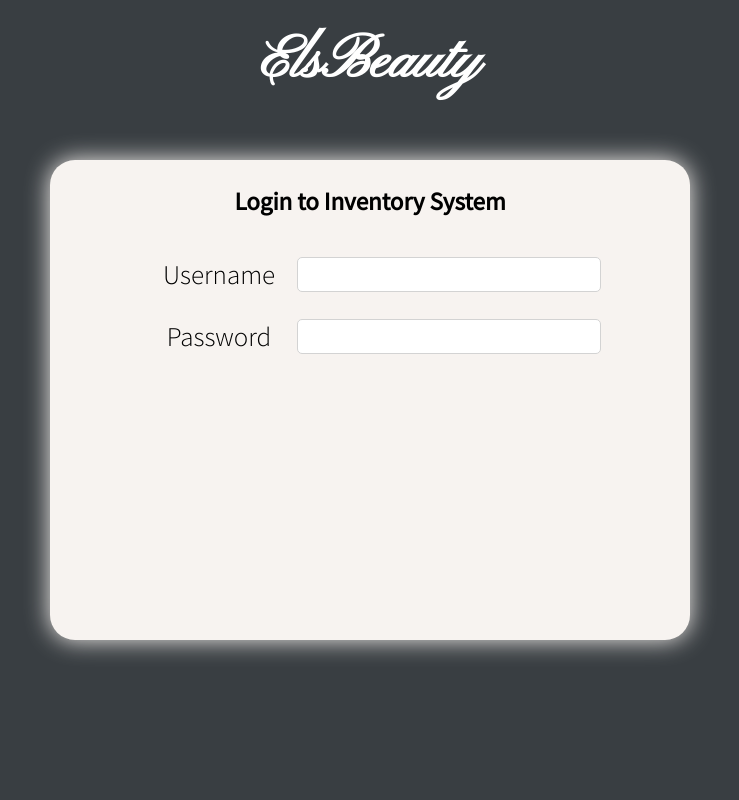
After one commit to robertxsonny/ElsBeauty, a PHP site: page /login.php in a window 1280 px wide. The commit adds this page. Shown: the whole page, without its empty margins (270-1009 px from the left). Run offline with PHP 8.4, Linux system fonts and the light colour scheme.

Commit message:
udah bisa insert admin pake SSL. halaman login udah ok desainnya.

```diff
--- /dev/null
+++ b/css/login.css
@@ -0,0 +1,80 @@
+body {
+	overflow: hidden;
+	margin-top: 0px;
+	margin-left: 0px;
+}
+
+.main {
+	min-width: 100%;
+	min-height: 100%;
+	position: fixed;
+	display: block;
+	background-color: #393e42;
+	text-align: center;
+}
+
+.loginbox {
+	position: absolute;
+	background: #F7F3F0;
+	min-width: 50%;
+	min-height: 60%;
+	float: none;
+	/* width: 300px; */
+	/* height: 400px; */
+	left: 25%;
+	top: 20%;
+	border-radius: 25px;
+	box-shadow: #F7F3F0 0px 0px 25px;
+}
+
+.loginbox p {
+	font-family: 'Source Sans Pro', sans-serif;
+	font-size: 25px;
+	font-weight: bold;
+}
+
+.title {
+	font-size: 60px;
+	font-family: 'Pinyon Script', cursive;
+	color: #FFFFFF;
+	font-weight: bold;
+	position: relative;
+}
+
+.title p {
+	margin: 25px;
+}
+
+.userdetails {
+	border-color: transparent;
+	font-family: 'Source Sans Pro', sans-serif;
+	position: relative;
+	margin: auto;
+	font-size: 27px;
+	font-weight: lighter;
+}
+
+.userdetails tr {
+	height: 60px;
+}
+
+.userdetails td {
+	min-width: 20%;
+	width: 147px;
+}
+
+.userdetails input {
+	border-radius: 5px;
+	font-family: 'Source Sans Pro', sans-serif;
+	font-weight: lighter;
+	min-width: 100%;
+	font-size: 24px;
+	text-align: center;
+	border: lightgrey 1px solid;
+	font-family: 'Source Sans Pro', sans-serif;
+    font-size: 24px;
+}
+
+.userdetails input:HOVER {
+    border: lightblue 1px solid;
+    box-shadow: lightblue 0px 0px 20px;
--- a/index.php
+++ b/index.php
@@ -9,7 +9,7 @@
 <link href='https://fonts.googleapis.com/css?family=Josefin+Sans:300,400' rel='stylesheet' type='text/css'>
 <link href='https://fonts.googleapis.com/css?family=Raleway:300,400' rel='stylesheet' type='text/css'>
 <link href='https://fonts.googleapis.com/css?family=Arimo:700,400' rel='stylesheet' type='text/css'>
-<title>Els Beauty Cashier Website</title>
+<title>ElsBeauty Inventory System</title>
 <!--[if lt IE 9]>
 	<script src="http://css3-mediaqueries-js.googlecode.com/svn/trunk/css3-mediaqueries.js"></script>
 	<script src="http://html5shim.googlecode.com/svn/trunk/html5.js"></script>
--- /dev/null
+++ b/login.php
@@ -0,0 +1,39 @@
+<!DOCTYPE html>
+<html>
+<head>
+<meta charset="ISO-8859-1">
+<meta name="viewport" content="width=device-width, initial-scale=1.0">
+<link href="/css/login.css" rel='stylesheet' type='text/css'>
+<link href='https://fonts.googleapis.com/css?family=Pinyon+Script'
+	rel='stylesheet' type='text/css'>
+<link
+	href='https://fonts.googleapis.com/css?family=Source+Sans+Pro:400,400italic,300italic,300'
+	rel='stylesheet' type='text/css'>
+<title>ElsBeauty - Login</title>
+</head>
+<body>
+	<div class="main">
+		<div class="title">
+			<p>ElsBeauty</p>
+		</div>
+		<div class="loginbox">
+			<p>Login to Inventory System</p>
+			<table class="userdetails">
+				<tr>
+					<td>Username</td>
+					<td>
+						<input type="text" class="input"/>
+					</td>
+				</tr>
+				<tr>
+					<td>Password</td>
+					<td>
+						<input type="password" class="input"/>
+					</td>
+				</tr>
+			</table>
+		</div>
+	</div>
+
+</body>
+</html>
```
Also changed, not shown: functions/checkLogin.php (added, +46 -0 lines), functions/insertAdmin.php (+26 -2 lines).
